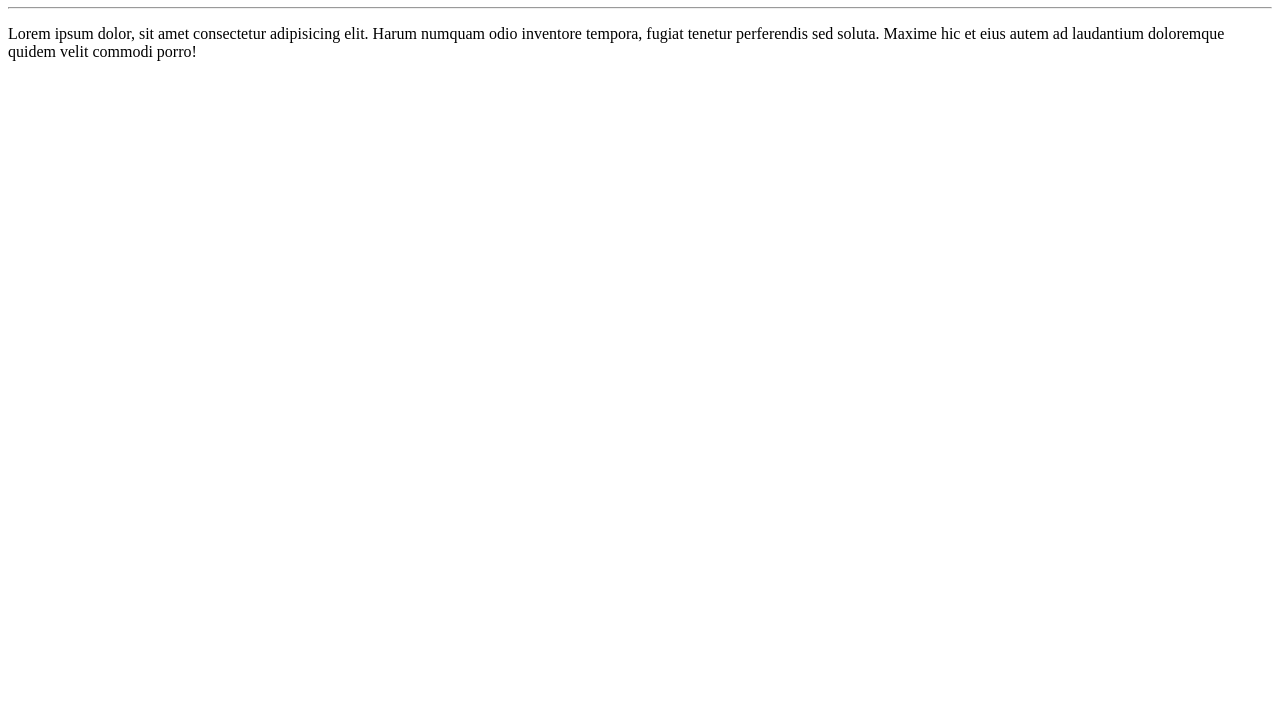
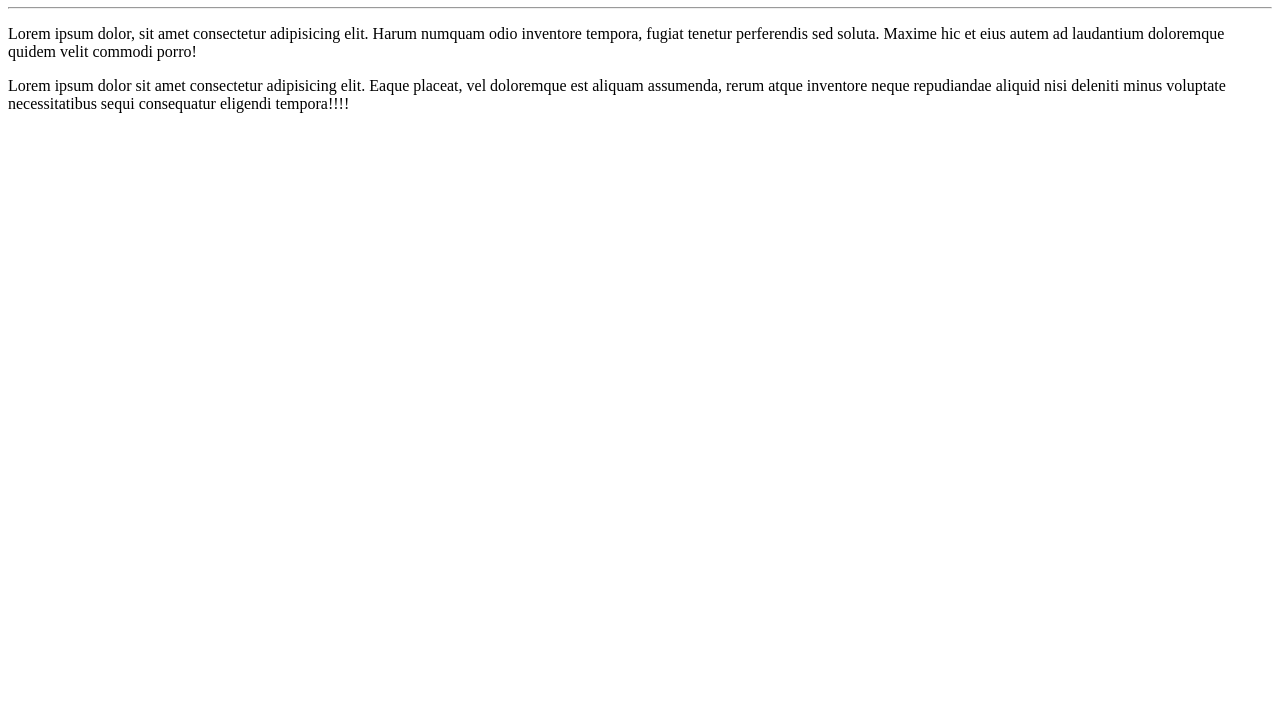
Before and after one commit to LeandroHMM/OlaMundo, a plain HTML site: page site-exemplo/index.html in a window 1280 px wide. Shown: the part 73-800 px from the top of the page. Drawn offline with Linux system fonts and the light colour scheme.

Commit message:
adicionado novo parágrafo

```diff
--- a/site-exemplo/index.html
+++ b/site-exemplo/index.html
@@ -10,6 +10,7 @@
     <hr>
     <p>Lorem ipsum dolor, sit amet consectetur adipisicing elit. Harum numquam odio inventore tempora, fugiat tenetur perferendis sed soluta. Maxime hic et eius autem ad laudantium doloremque quidem velit commodi porro!
     </p>
+    <p>Lorem ipsum dolor sit amet consectetur adipisicing elit. Eaque placeat, vel doloremque est aliquam assumenda, rerum atque inventore neque repudiandae aliquid nisi deleniti minus voluptate necessitatibus sequi consequatur eligendi tempora!!!!</p>
 
 </body>
 </html>
```
